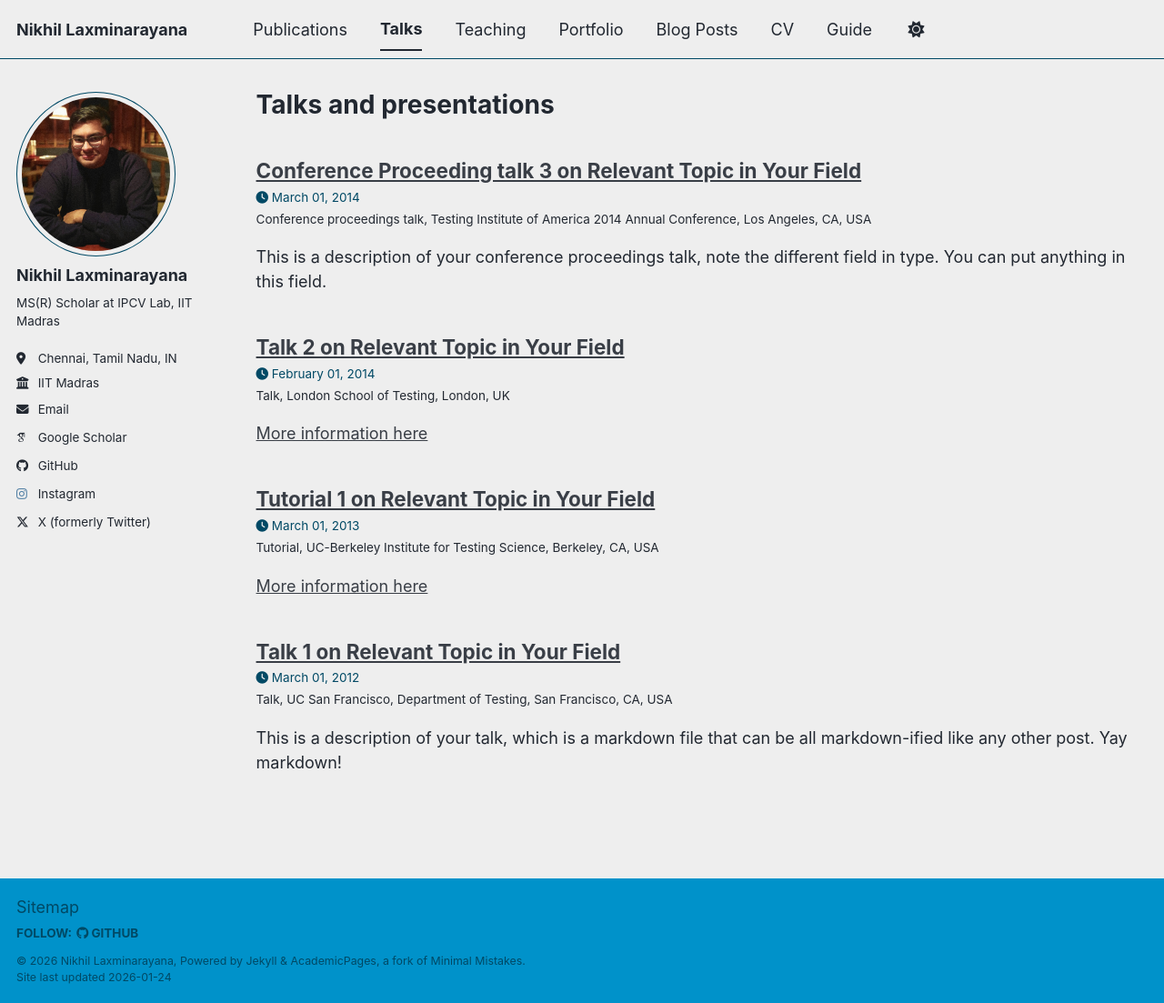
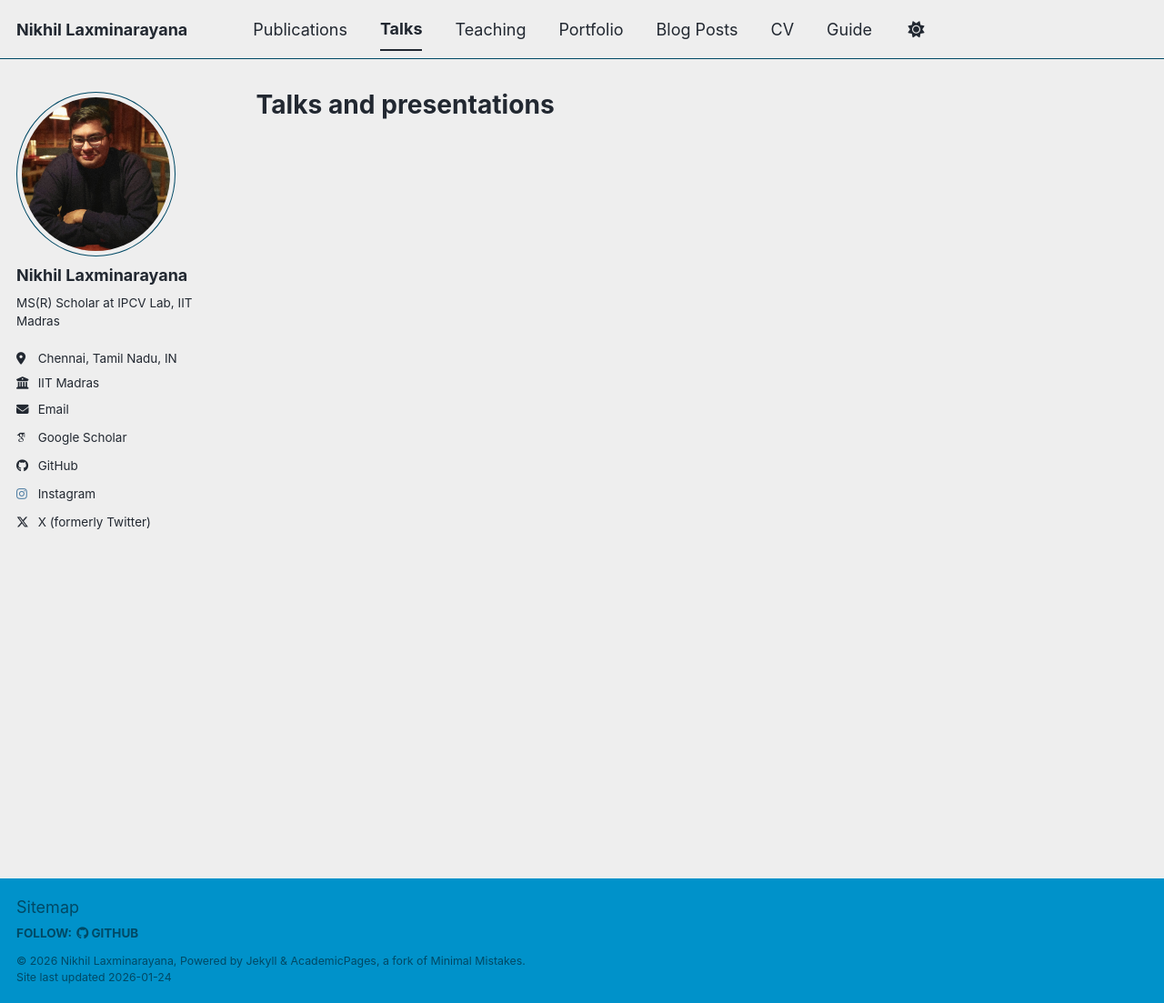
Before and after one commit to n1x1l/n1x1l.github.io, a Jekyll site: the page built from _pages/talks.html, in a window 1280 px wide and 1103 px high. Shown: the whole window at 91% size. Built offline with Jekyll 4.4.1, drawn with Linux system fonts in a browser that asks for light colours; some web fonts are replaced; a script bundle is joined from its source files by our own code; library files that are not in the unit come from our copies; some of the changed lines change nothing that is shown.

Commit message:
update _config.yml

```diff
--- a/_config.yml
+++ b/_config.yml
@@ -226,27 +226,28 @@ collections:
   publications:
     output: false
     permalink: /:collection/:path/
-  portfolio:
-    output: false
-    permalink: /:collection/:path/
-  talks:
-    output: false
-    permalink: /:collection/:path/
+  # portfolio:
+  #   output: false
+  #   permalink: /:collection/:path/
+  # talks:
+  #   output: false
+  #   permalink: /:collection/:path/
 
 
 # These settings control how pages and collections are included in the site
 defaults:
+# To include a collection, Shift+Tab and uncomment the collection.
   # _posts
-  - scope:
-      path: ""
-      type: posts
-    values:
-      layout: single
-      author_profile: true
-      read_time: true
-      comments: true
-      share: true
-      related: true
+    # - scope:
+    #     path: ""
+    #     type: posts
+    #   values:
+    #     layout: single
+    #     author_profile: true
+    #     read_time: true
+    #     comments: true
+    #     share: true
+    #     related: true
   # _pages
   - scope:
       path: ""
@@ -273,22 +274,22 @@ defaults:
       share: true
       comments: true
   # _portfolio
-  - scope:
-      path: ""
-      type: portfolio
-    values:
-      layout: single
-      author_profile: true
-      share: true
-      comment: true
+    # - scope:
+    #     path: ""
+    #     type: portfolio
+    #   values:
+    #     layout: single
+    #     author_profile: true
+    #     share: true
+    #     comment: true
   # _talks
-  - scope:
-      path: ""
-      type: talks
-    values:
-      layout: talk
-      author_profile: true
-      share: true
+    # - scope:
+    #     path: ""
+    #     type: talks
+    #   values:
+    #     layout: talk
+    #     author_profile: true
+    #     share: true
 
 
 # Sass/SCSS
```
